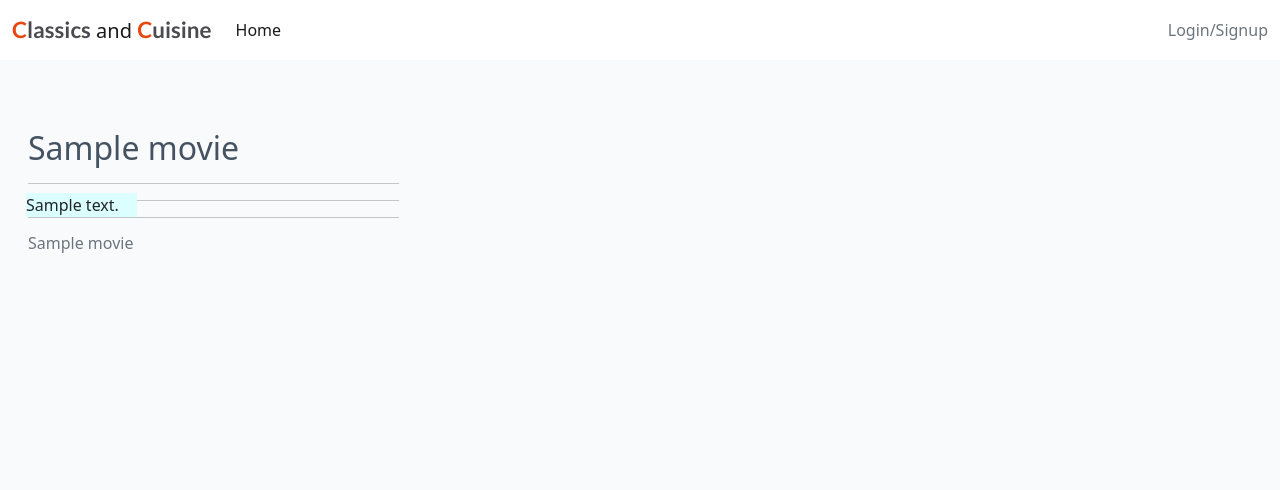
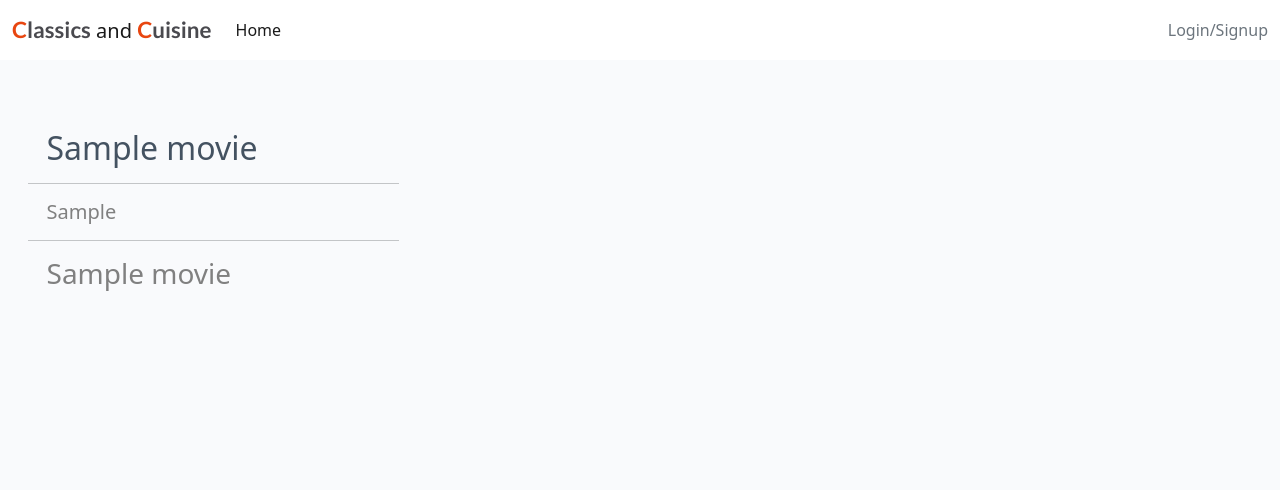
Before and after one commit to kevinoh45TuD/pp4-booking-website-2, a Django app: page / in a window 1280 px wide. Shown: the top 490 px of the page. Run offline with Django 3.2, Linux system fonts and the light colour scheme; tables that the repository leaves empty hold one stand-in row (values such as "Sample post").

Commit message:
Edit/Style: Changed model to split year/director of film from the movie description. Adjusted the styling so that the layout of index and movie_detail to be better organised.

```diff
--- a/home/models.py
+++ b/home/models.py
@@ -10,6 +10,7 @@ class Movie(models.Model):
     listing_author = models.ForeignKey(
         User, on_delete=models.CASCADE, related_name="movie_title"
     )
+    movie_year = models.TextField(max_length=200, null="tempYear")
     movie_desc = models.TextField()
     movie_image = models.TextField(max_length=200, null="tempImg1")
     movie_image_desc = models.TextField(max_length=200, null="tempImgDesc")
--- a/home/templates/home/index.html
+++ b/home/templates/home/index.html
@@ -18,18 +18,19 @@
                             </a>
 
                             <hr />
+                            <h5 class="movie-subtitle">{{ movie.movie_year }}</h5>
                             <!--<img src="{% static 'images/pp4-art-m1.jpg' %}"  width="250">-->
-
+                            <!--
                             <hr />
                             <div class="image-container">
                                 <div class="image-flash">
                                     <p class="card-text">{{ movie.movie_desc }}</p>
                                 </div>
                             </div>
-
+                            -->
                             <hr />
-                            <p class="card-text text-muted h6">{{ movie.meal_name}}
-                            </p>
+                            <h3 class="movie-subtitle">{{ movie.meal_name}}
+                            </h3>
                         </div>
                     </div>
                 </div>
--- a/home/templates/home/movie_detail.html
+++ b/home/templates/home/movie_detail.html
@@ -7,8 +7,10 @@
             <div class="col-md-6 masthead-text">
                 <!-- Movie title goes in these h1 tags -->
                 <h1 class="movie-title">{{ movie.movie_title }}</h1>
+                <!--Movie year and director goes here-->
+                <h3 class="movie-subtitle">{{ movie.movie_year }}</h3>
                 <!-- Meal name goes below the movie name-->
-                <p class="movie-subtitle">{{ movie.meal_name }}</p>
+                <h2 class="movie-subtitle">{{ movie.meal_name }}</h2>
             </div>
             <div class="d-none d-md-block col-md-6 masthead-image">
                 <img src="{{image_index}}" class="scale" alt="placeholder">
--- a/static/css/style.css
+++ b/static/css/style.css
@@ -103,7 +103,7 @@ body {
 
 .movie-title {
     margin-top: 10%;
-    margin-left: 0%;
+    margin-left: 5%;
 }
 
 .movie-subtitle {
```
Also changed, not shown: home/migrations/0002_movie_movie_year.py (added).
